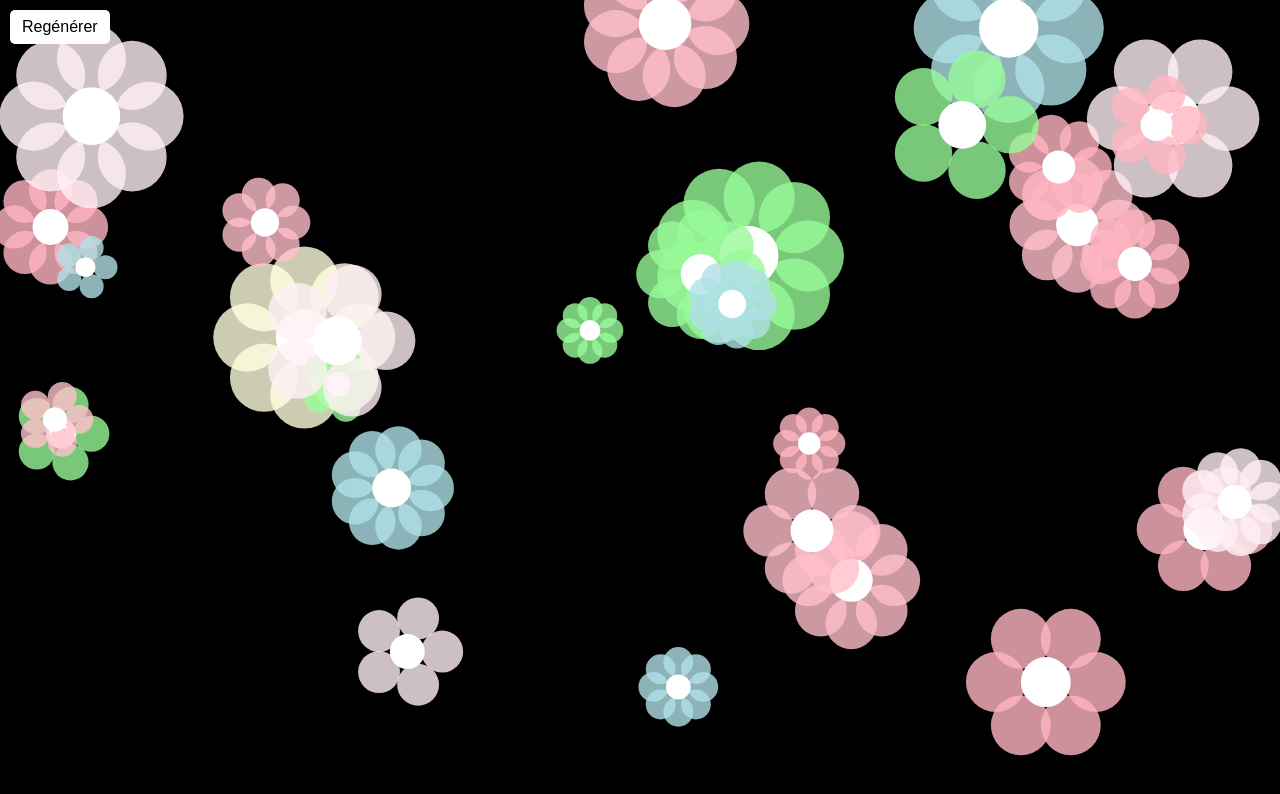
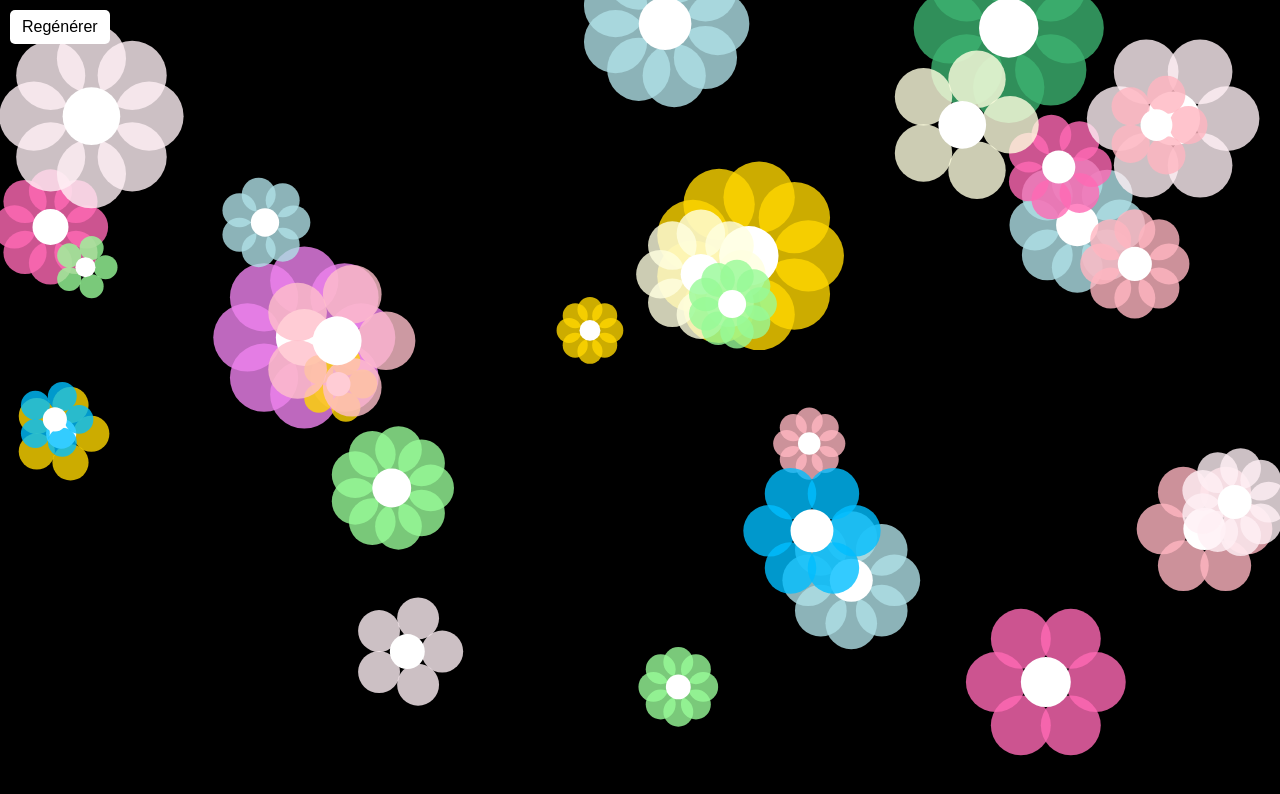
Before and after one commit to rubyaston/projecthasard, a plain HTML site: page index.html in a window 1280 px wide. Drawn offline with Linux system fonts and the light colour scheme.

Commit message:
Update index.html

```diff
--- a/index.html
+++ b/index.html
@@ -2,12 +2,12 @@
 <html lang="fr">
 <head>
 <meta charset="UTF-8">
-<title>Fleurs Aléatoires</title>
+<title>Fleurs Aléatoires Colorées</title>
 <style>
   body {
     margin: 0;
     background-color: black; /* fond noir */
-    overflow: hidden; /* pas de scroll */
+    overflow: hidden;
   }
   canvas {
     display: block;
@@ -40,17 +40,23 @@ function resizeCanvas() {
 resizeCanvas();
 window.addEventListener('resize', resizeCanvas);
 
-// Couleurs pastel pour les fleurs
+// Couleurs pastel et vives pour les pétales
 const colors = [
   'rgba(255,182,193,0.8)', // rose clair
+  'rgba(255,105,180,0.8)', // rose vif
   'rgba(255,240,245,0.8)',
   'rgba(255,192,203,0.8)',
   'rgba(176,224,230,0.8)', // bleu pastel
+  'rgba(0,191,255,0.8)',   // bleu vif
   'rgba(152,251,152,0.8)', // vert pastel
-  'rgba(255,255,224,0.8)'  // jaune pastel
+  'rgba(60,179,113,0.8)',  // vert vif
+  'rgba(255,255,224,0.8)', // jaune pastel
+  'rgba(255,215,0,0.8)',   // jaune vif
+  'rgba(238,130,238,0.8)', // violet pastel
+  'rgba(147,112,219,0.8)'  // violet vif
 ];
 
-// Fonction pour dessiner une “fleur” simple
+// Fonction pour dessiner une fleur simple
 function drawFlower(x, y, radius, petals, color) {
   for (let i = 0; i < petals; i++) {
     const angle = (i * 2 * Math.PI) / petals;
```
